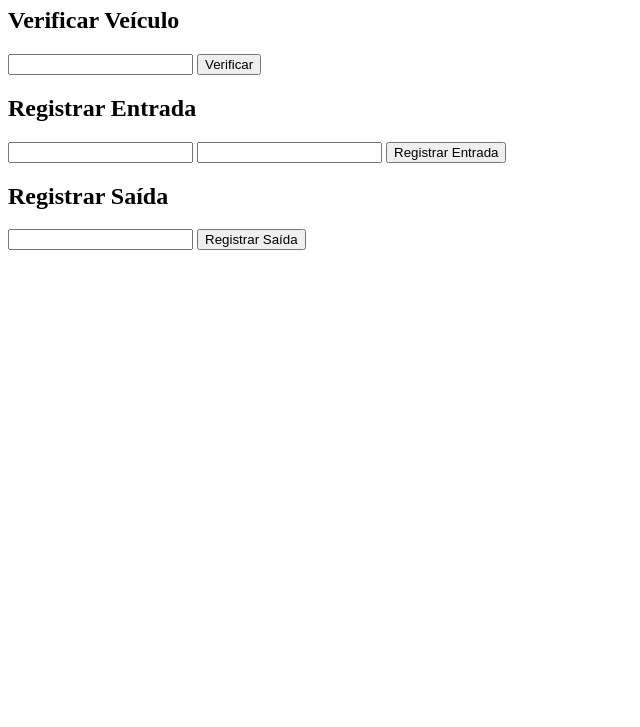
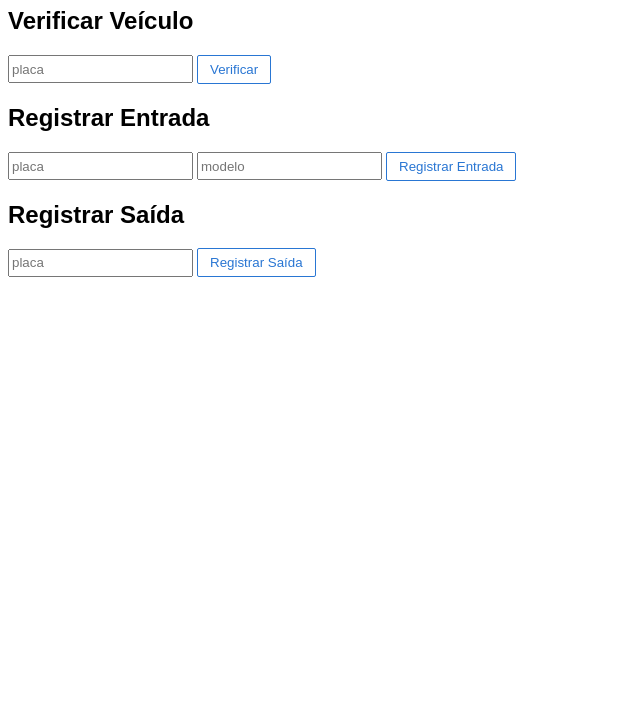
Before and after one commit to IanMacedo3ht/RM33304-estacionamentoAPI, a plain HTML site: page index.html in a window 1280 px wide. Shown: the part 73-800 px from the top of the page, without its empty margins (0-640 px from the left). Drawn offline with Linux system fonts and the light colour scheme.

Commit message:
acrescentando css
-HTML pouco alterado

```diff
--- a/CSS/style.css
+++ b/CSS/style.css
@@ -0,0 +1,31 @@
+.btns{
+    background-color: white;
+    border-color: rgb(41, 118, 211);
+    border-style: solid;
+    border-width: 1px;
+    color: rgb(41, 118, 211);
+    border-radius: 2px;
+    cursor: pointer;
+    padding: 6px 12px;
+}
+
+.btns:hover{
+    background-color: rgb(41, 118, 211);
+    color: white;
+}
+
+.btns:active{
+    opacity: 0.7;
+}
+
+input {
+    height: 22px;
+}
+
+h1 {
+    font-family: Arial;
+}
+
+h2 {
+    font-family: Arial;
+}
--- a/index.html
+++ b/index.html
@@ -10,26 +10,26 @@
 
     <section>
     <h2>Verificar Veículo</h2>
-        <div class="btns">
-            <input id="placa">
-            <button onclick="checarveiculo()">Verificar</button>
+        <div>
+            <input id="placa" placeholder="placa">
+            <button class="btns" onclick="checarveiculo()">Verificar</button>
         </div>
         <pre id="checar"></pre>
     </section>
     <section>
         <h2>Registrar Entrada</h2>
-        <div class="btns">
-            <input id="regplaca">
-            <input id="regmodelo">
-            <button onclick="entradaveiculo()">Registrar Entrada</button>
+        <div>
+            <input id="regplaca" placeholder="placa">
+            <input id="regmodelo" placeholder="modelo">
+            <button class="btns" onclick="entradaveiculo()">Registrar Entrada</button>
         </div>
         <pre id="entrada"></pre>
     </section>
     <section>
         <h2>Registrar Saída</h2>
-        <div class="btns">
-            <input id="saiplaca">
-            <button onclick="saidaveiculo()">Registrar Saída</button>
+        <divr>
+            <input id="saiplaca" placeholder="placa">
+            <button class="btns" onclick="saidaveiculo()">Registrar Saída</button>
         </div>
         <pre id="saida"></pre>
     </section>
```
